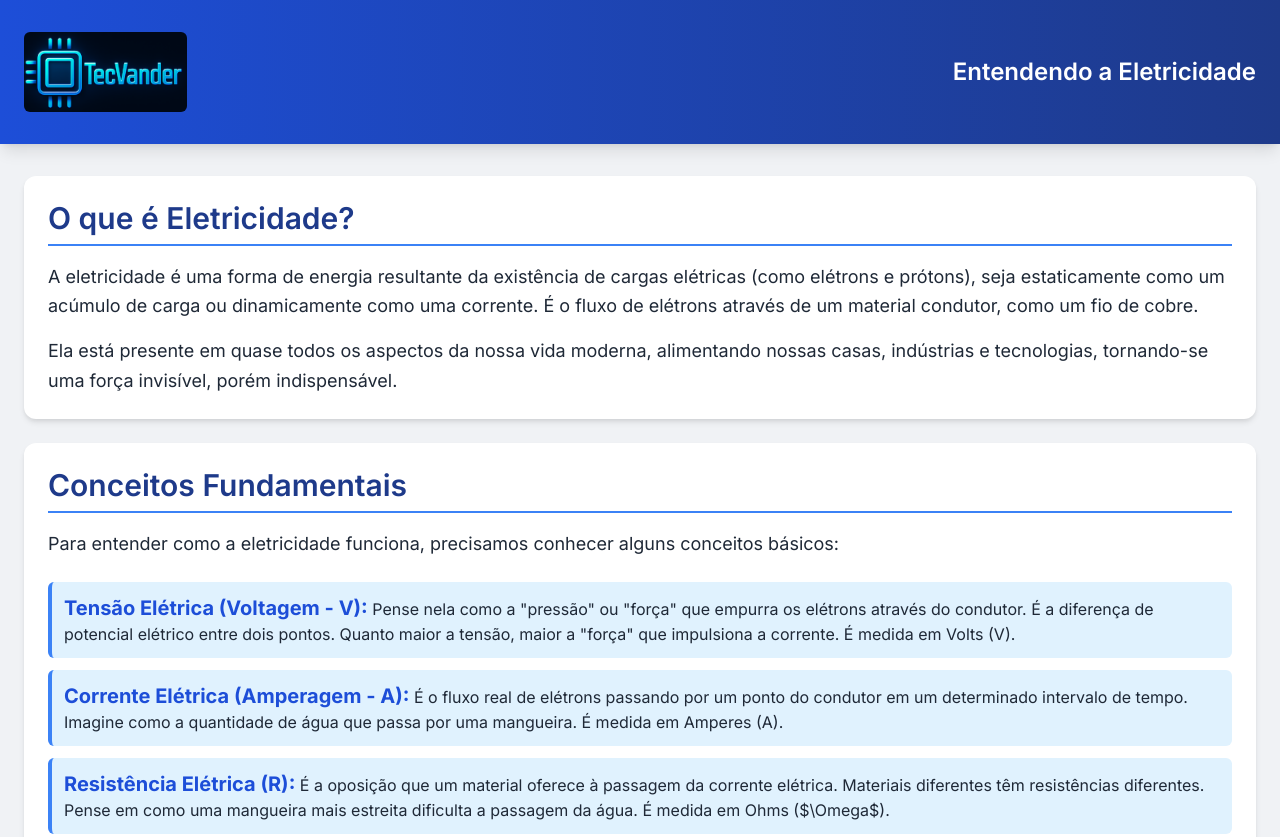
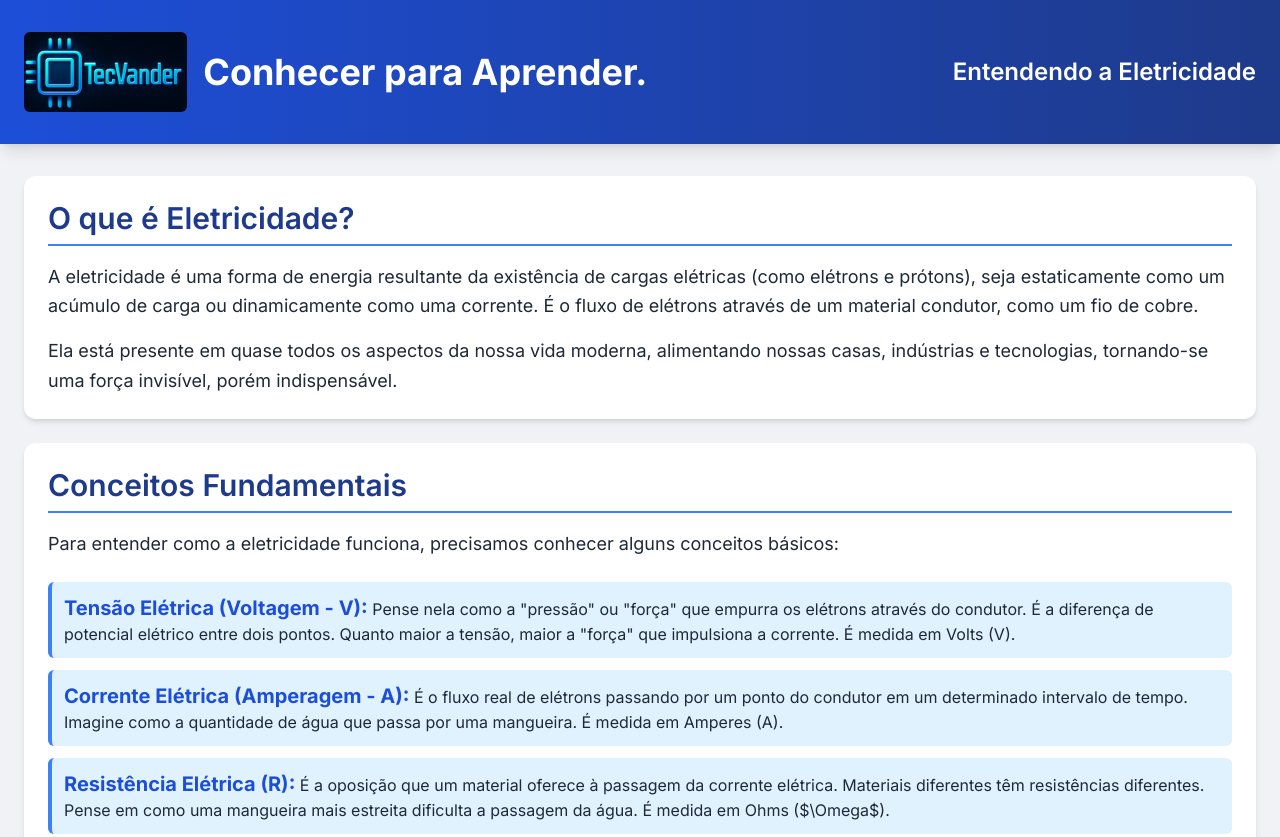
Before and after one commit to tecvieira/eletricidade, a plain HTML site: page tecvander.html in a window 1280 px wide. Shown: the top 837 px of the page. Drawn offline with nearby package versions, Linux system fonts and the light colour scheme.

Commit message:
modificou h1

```diff
--- a/tecvander.html
+++ b/tecvander.html
@@ -18,7 +18,7 @@
                      class="rounded-md"
                      onerror="this.style.display='none'; document.getElementById('logo-fallback-header').style.display='flex';">
                 <div id="logo-fallback-header" class="logo-fallback" style="display:none;">TecVander Logo</div>
-                <h1 class="text-4xl font-bold ml-4"></h1>
+                <h1 class="text-4xl font-bold ml-4">Conhecer para Aprender.</h1>
             </div>
             <h2 class="text-2xl font-semibold text-center md:text-right">Entendendo a Eletricidade</h2>
         </div>
```
